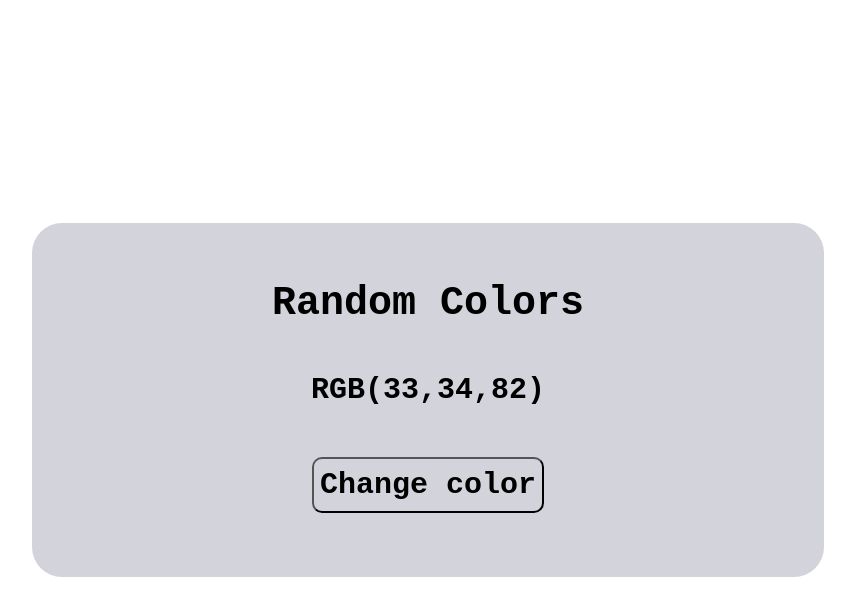
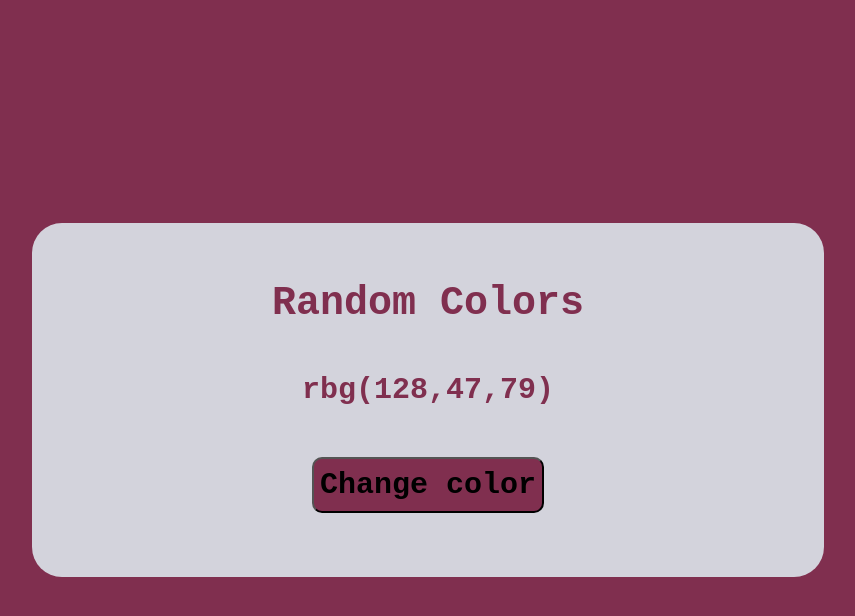
Before and after one commit to M-ynor/50Projects, a plain HTML site: page ColorGenerator/index.html in a window 1280 px wide. Both pictures are taken after a click on the button "Change color". Shown: the top 616 px of the page, without its empty margins (380-1235 px from the left). Drawn offline with Linux system fonts and the light colour scheme.

Commit message:
Day 3 color changer completed updated

```diff
--- a/ColorGenerator/index.css
+++ b/ColorGenerator/index.css
@@ -27,9 +27,10 @@
     color: rgb(var(--color));
 }
 
-.color{
+.colortxt{
     font-size: 30px;
     font-family: 'Courier New', Courier, monospace;
+    color: rgb(var(--color));
 }
 
 .btn{
--- a/ColorGenerator/index.html
+++ b/ColorGenerator/index.html
@@ -11,11 +11,7 @@
 <body id="body" class="body">
     <div class="container">
         <h1 class="title">Random Colors</h1>
-        <script>
-            let color = ;
-            document.getElementById('username').innerHTML = userName;
-        </script>
-        <h1 class="color" id="color">RGB(33,34,82)</h1>
+        <h1 class="colortxt" id="colortxt">RGB(33,34,82)</h1>
         <button class="btn" id="btn">Change color</button>
     </div>
 </body>
--- a/ColorGenerator/index.js
+++ b/ColorGenerator/index.js
@@ -1,12 +1,12 @@
 window.onload = function (){
     var color = document.querySelector(":root");
     const bt = document.querySelector(".btn");
-    const txt = document.getElementById("color");
+    const txt = document.getElementById("colortxt");
 
     let color1 = 0;
     let color2 = 0;
     let color3 = 0;
-    export let colors;
+    var colors;
 
     function randomIntFromInterval() {
         max=255;
@@ -16,7 +16,7 @@ window.onload = function (){
         color3 = Math.floor(Math.random() * (max - min + 1) + min)
     }
     function TxtChange(){
-        color.innerHTML = "rbg(" +color1 +","+ color2 + "," + color3 + ")";
+        txt.innerHTML = "rbg(" +color1 +","+ color2 + "," + color3 + ")";
     }
 
     function SetColor() {
```
